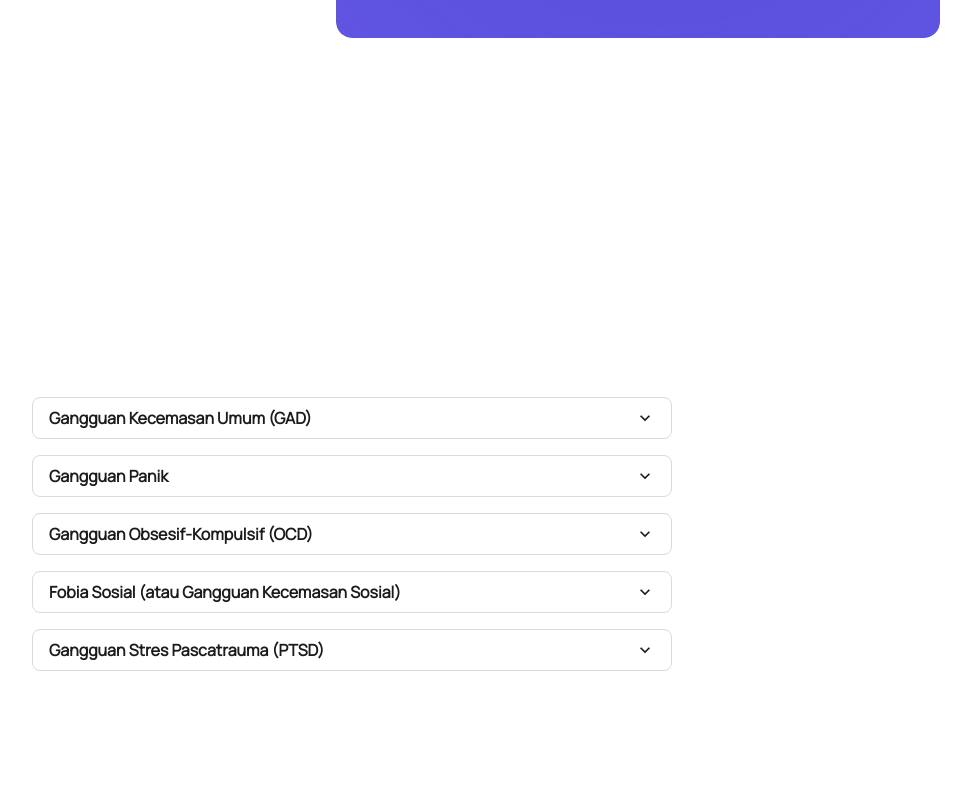
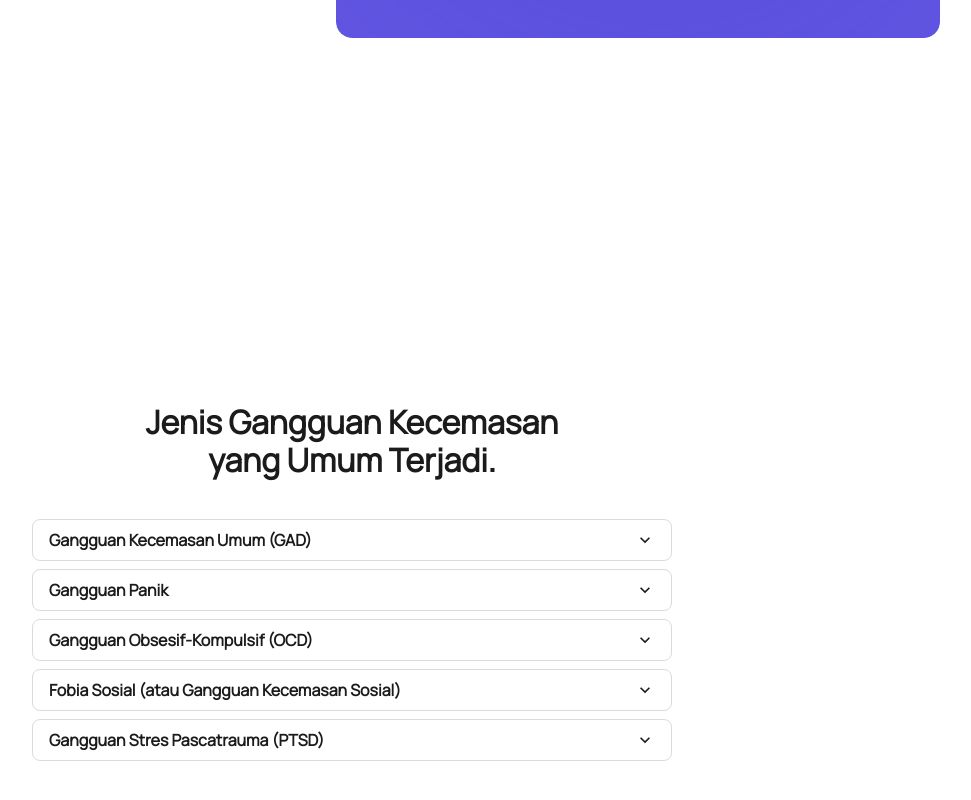
Before and after one commit to ardyutama/anxietest-frontend, a React (Create React App) app: page / in a window 1280 px wide. Shown: the part 666-1466 px from the top of the page, without its empty margins (288-1259 px from the left). Built offline with nearby package versions, Linux system fonts and the light colour scheme.

Commit message:
Fix bug accordion and add title Fixes #3

```diff
--- a/src/components/Accordion/index.jsx
+++ b/src/components/Accordion/index.jsx
@@ -6,24 +6,37 @@ import {
   AccordionIcon,
   Box,
 } from "@chakra-ui/react";
+import Content from "../Content/about-anxiety.json";
 
-const CustomAccordion = ({ title, content }) => {
-  return (
-      <Accordion allowToggle>
-        <AccordionItem as="div" border="1px" color="#DADADA" rounded="8px" _expanded={{border:"0px"}} >
+const CustomAccordion = () => {
+  const ShowAccordion = () => {
+    const data = Content.data.AboutAnxiety;
+    return data.map((item, index) => {
+      return (
+        <AccordionItem
+          as="div"
+          border="1px"
+          color="#DADADA"
+          rounded="8px"
+          _expanded={{ border: "0px" }}
+        >
           <h2>
             <AccordionButton>
               <Box flex="1" textAlign="left" fontWeight="bold">
-                {title}
+                {item.title}
               </Box>
               <AccordionIcon />
             </AccordionButton>
           </h2>
-          <AccordionPanel pb={4}>
-            {content}
-          </AccordionPanel>
+          <AccordionPanel pb={4}>{item.content}</AccordionPanel>
         </AccordionItem>
-      </Accordion>
+      );
+    });
+  };
+  return (
+    <Accordion allowToggle as="div" display="flex" flexDirection="column" gap={2} w="100%">
+        <ShowAccordion />
+    </Accordion>
   );
 };
 
--- a/src/components/about-us/index.jsx
+++ b/src/components/about-us/index.jsx
@@ -1,22 +1,29 @@
-import { Box } from "@chakra-ui/react";
+import { Box, Heading } from "@chakra-ui/react";
 import Accordion from "../Accordion";
 import Content from "../Content/about-anxiety.json";
 
 const AboutUs = () => {
-
-    const ShowAccordion = () => {
-        const data = Content.data.AboutAnxiety;
-        return data.map((item, index) => {
-            return (
-                <Accordion key={index} title={item.title} content={item.content} />
-            );
-        });
-    }
-    return(
-        <Box display="flex" flexDirection="column" w={640} gap={4}>
-            <ShowAccordion />
-        </Box>
-    );
+//   const ShowAccordion = () => {
+//     const data = Content.data.AboutAnxiety;
+//     return data.map((item, index) => {
+//       return (
+//         <Accordion key={index} title={item.title} content={item.content} />
+//       );
+//     });
+//   };
+  return (
+    <Box display="flex" flexDirection="column" alignItems="center" mt={24} w={640}>
+      <Heading
+        as="h1"
+        fontSize="32px"
+        fontWeight="bold"
+        textAlign="center"
+        maxW={460}
+        pb={10}
+      >Jenis Gangguan Kecemasan yang Umum Terjadi.</Heading>
+        <Accordion />
+    </Box>
+  );
 };
 
 export default AboutUs;
```
